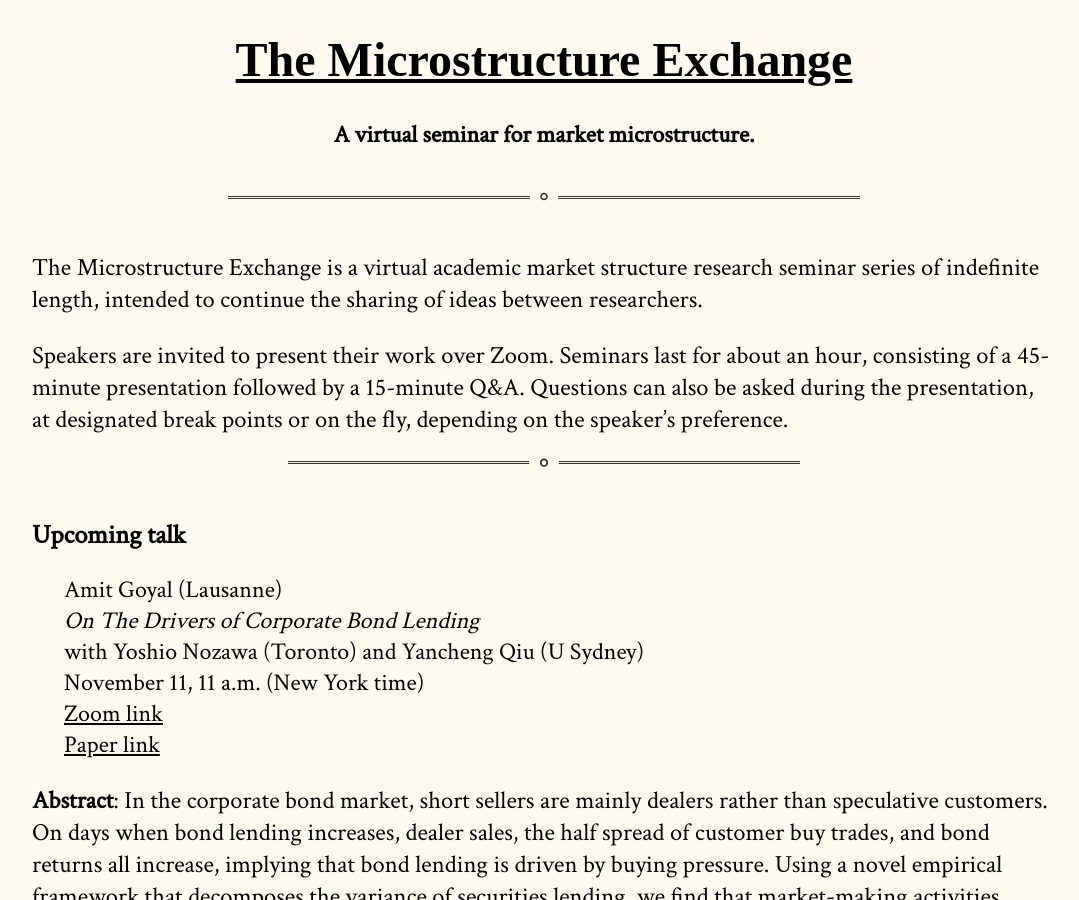
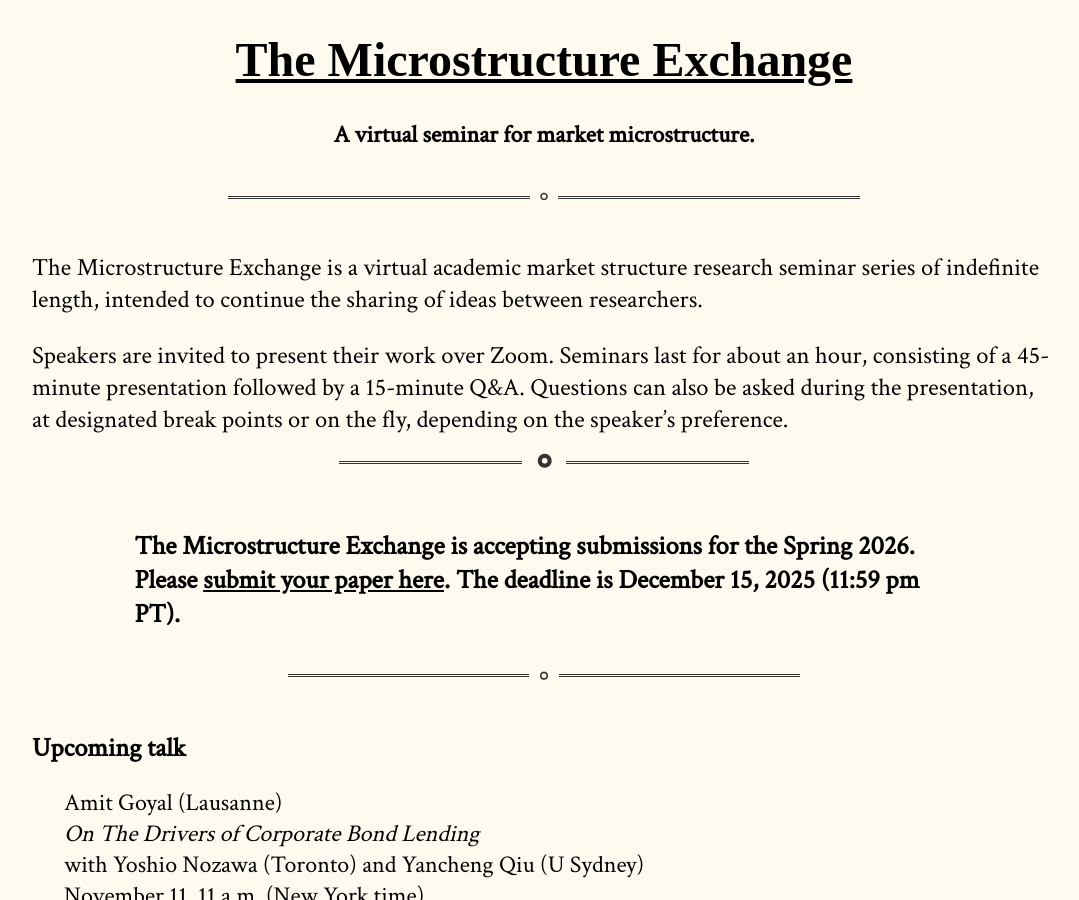
Before and after one commit to cpfiffer/microstructure.exchange, a Jekyll site: the page built from index.md, in a window 1280 px wide and 900 px high. Shown: the whole window, without its empty margins (96-1175 px from the left). Built offline with Jekyll 4.4.1, drawn with Linux system fonts in a browser that asks for light colours; some web fonts are replaced.

Commit message:
Update index.md

```diff
--- a/index.md
+++ b/index.md
@@ -6,14 +6,14 @@ The Microstructure Exchange is a virtual academic market structure research semi
 
 Speakers are invited to present their work over Zoom. Seminars last for about an hour, consisting of a 45-minute presentation followed by a 15-minute Q&A. Questions can also be asked during the presentation, at designated break points or on the fly, depending on the speaker's preference.
 
-<!-- <div class="cfp">
+<div class="cfp">
 <hr>
 
-The Microstructure Exchange is accepting submissions for the Fall 2025. <br>
+The Microstructure Exchange is accepting submissions for the Spring 2026. <br>
 
-Please <a href="https://www.research.net/r/TME-Fall-2025">submit your paper here</a>. The deadline is June 26, 2025  (11:59 pm PT).<br>
+Please <a href="https://form.jotform.com/parkandreas/TME-spring-2026">submit your paper here</a>. The deadline is December 15, 2025  (11:59 pm PT).<br>
 <br>
-</div> -->
+</div>
 
 <hr>
 
```
